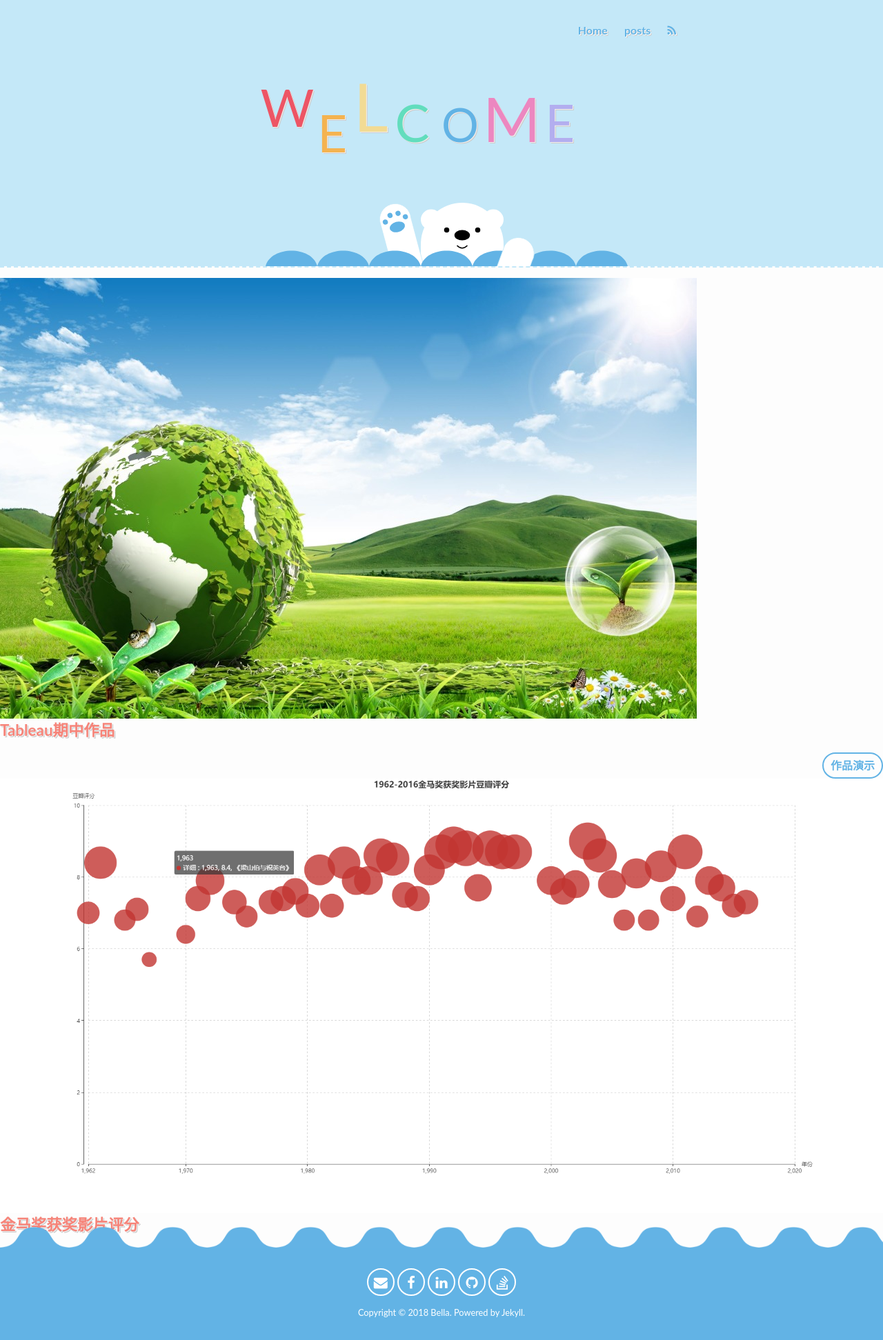
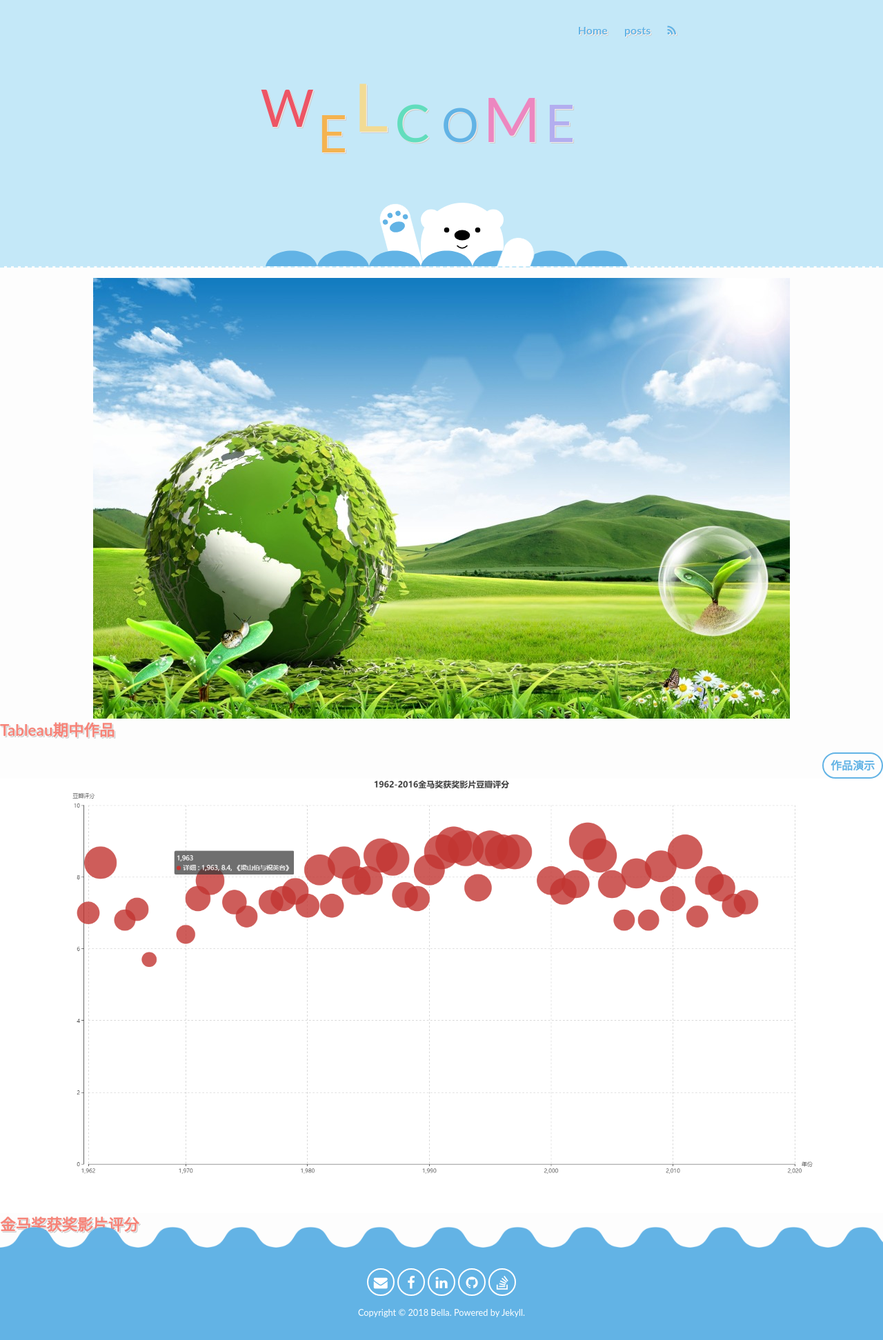
Before and after one commit to Zhou-Yu-Jin/Zhou-Yu-Jin.github.io, a Jekyll site: the page built from portfolio/index.html, in a window 1280 px wide. Shown: the whole page at 69% size. Built offline with Jekyll 4.4.1, drawn with Linux system fonts in a browser that asks for light colours; comment, search, counter and statistics services are not loaded.

Commit message:
Update index.html

```diff
--- a/portfolio/index.html
+++ b/portfolio/index.html
@@ -8,7 +8,7 @@ date: 2018-1-1 09:00:00 +0800
 <div class="row">
     <div class="col-sm-6 col-md-4">
         <div class="thumbnail">
-            <img src="/portfolio/images/demo-picture.png" alt="Beautiful tomorrow">
+            <div style="text-align:center"><img src="/portfolio/images/demo-picture.png" alt="Beautiful tomorrow"></div>
             <div class="caption clearfix">
                 <h4><a class="posts-list-name" href="https://zhou-yu-jin.github.io/middle-term/Tableau.html" target="_blank">Tableau期中作品</a></h4>
                 <a class="btn btn-primary pull-right" href="https://zhou-yu-jin.github.io/middle-term/Tableau.html" target="_blank">作品演示</a>
```
